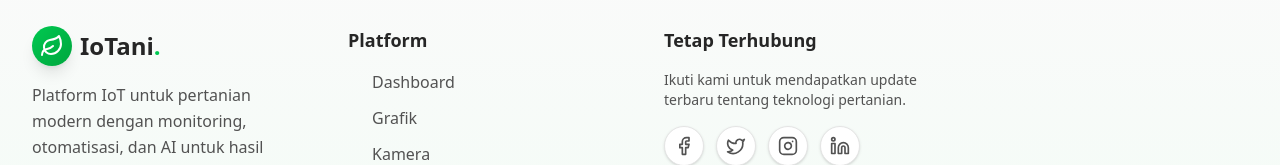
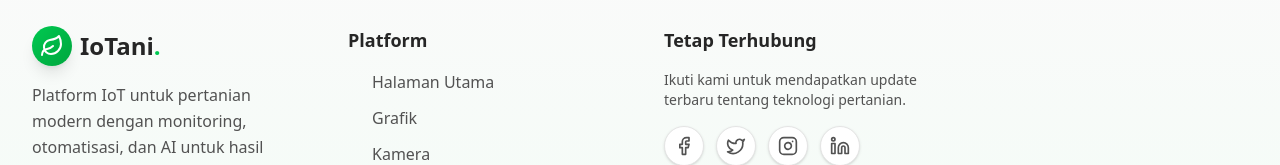
Before and after one commit to ilhambonardoo/IoTani-Project, a Next.js app: page /chilies in a window 1280 px wide. Shown: the part 839-1004 px from the top of the page. Built offline with nearby package versions, Linux system fonts and the light colour scheme; no server answers; the database is empty.

Commit message:
ngebenerin yang typo aja

```diff
--- a/src/components/layout/Footer.tsx
+++ b/src/components/layout/Footer.tsx
@@ -23,7 +23,7 @@ const Footer = () => {
 
   const footerLinks = {
     platform: [
-      { name: "Dashboard", href: "/dashboard" },
+      { name: "Halaman Utama", href: "/dashboard" },
       { name: "Grafik", href: "/data" },
       { name: "Kamera", href: "/camera" },
       { name: "Forum Edukasi", href: "/forumEdukasi" },
--- a/src/views/Auth/Login/LoginPage.tsx
+++ b/src/views/Auth/Login/LoginPage.tsx
@@ -37,7 +37,6 @@ const Login = ({
     setIsLoading(true);
     setError("");
 
-    // Validasi role dipilih
     if (!role) {
       setError(
         "Silakan pilih tipe akun terlebih dahulu (User, Admin, atau Owner)"
@@ -51,10 +50,9 @@ const Login = ({
       const email = formData.get("email")?.toString() ?? "";
       const password = formData.get("password")?.toString() ?? "";
 
-      // Fetch user data untuk mendapatkan role sebenarnya
       let userData: LoginUserData | null;
       try {
-        userData = await login({ email }) as LoginUserData | null;
+        userData = (await login({ email })) as LoginUserData | null;
       } catch {
         setError(
           "Terjadi kesalahan saat memverifikasi akun. Silakan coba lagi."
@@ -70,7 +68,6 @@ const Login = ({
         return;
       }
 
-      // Validasi role yang dipilih dengan role user sebenarnya
       const userRole = (userData.role || "").toLowerCase().trim();
       const selectedRole = role.toLowerCase().trim();
 
@@ -118,8 +115,6 @@ const Login = ({
         return;
       }
 
-      // Jika role sesuai, lanjutkan login
-
       const res = await signIn("credentials", {
         redirect: false,
         email,
@@ -137,12 +132,12 @@ const Login = ({
           setIsLoading(false);
           e.currentTarget.reset();
         } else {
-          setError("Terjadi kesalahan saat login. Silakan coba lagi.");
+          setError("Email atau password salah");
           setIsLoading(false);
         }
       }
     } catch {
-      setError("Terjadi kesalahan saat login. Silakan coba lagi.");
+      setError("Email atau password salah");
       setIsLoading(false);
     }
   };
```
